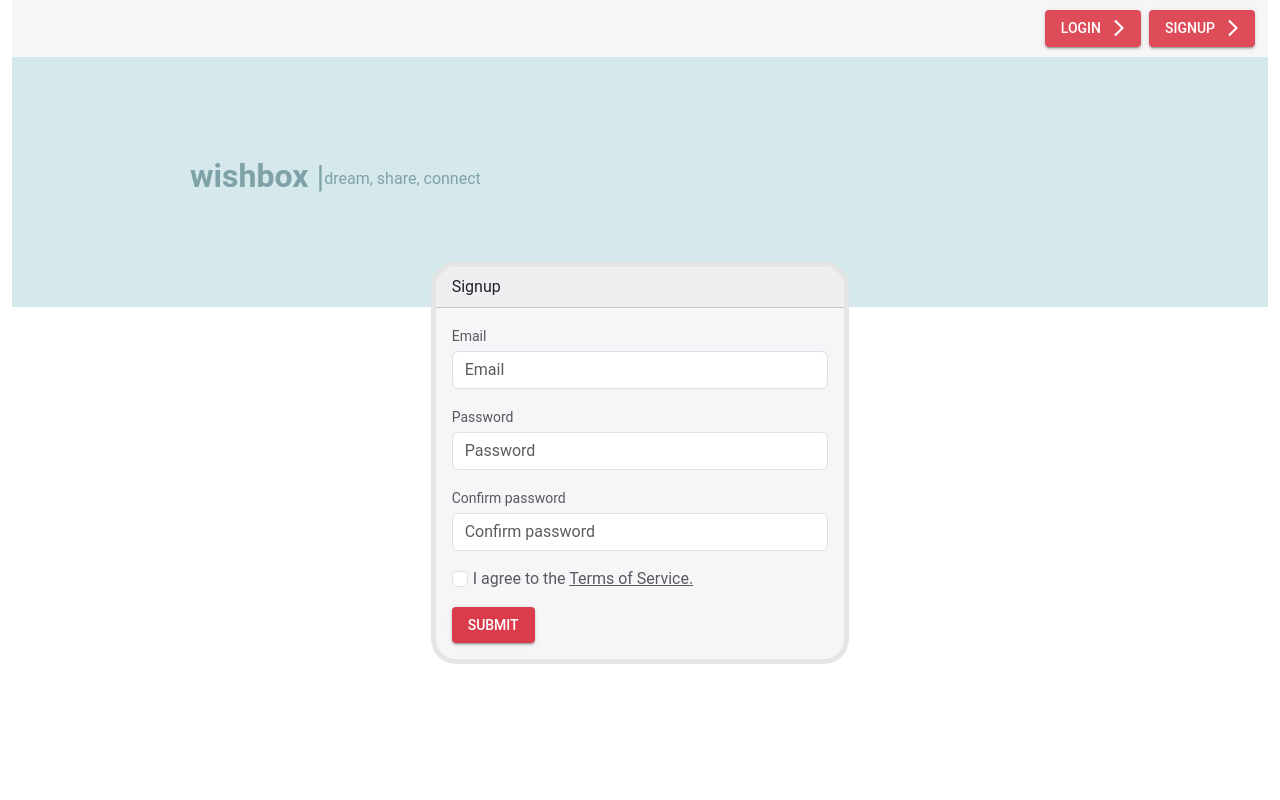
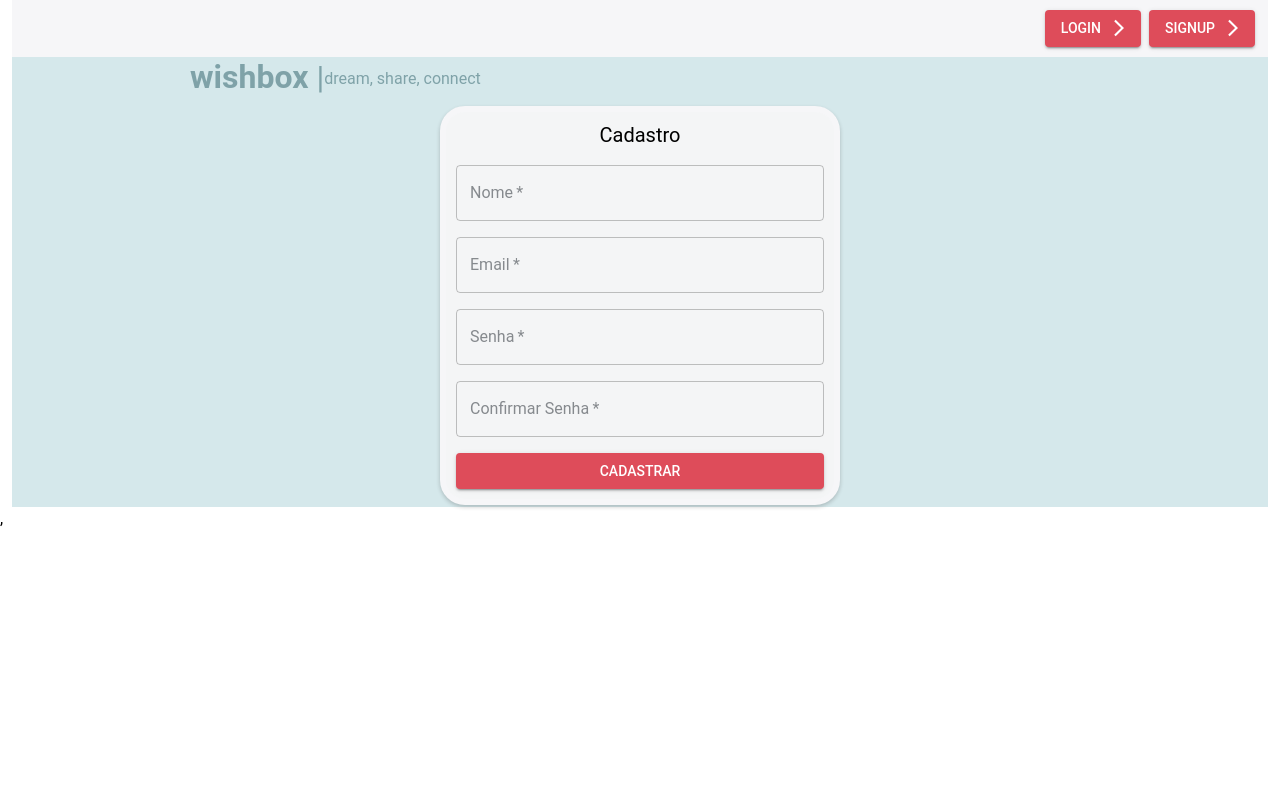
Before and after one commit to nestorjunior/list.me, a React (Vite) app: page /signup in a window 1280 px wide. Shown: the top 800 px of the page. Built offline with nearby package versions, Linux system fonts and the light colour scheme.

Commit message:
feat: component signup format

```diff
--- a/src/components/Signup/index.tsx
+++ b/src/components/Signup/index.tsx
@@ -1,6 +1,6 @@
 import React, { FormEvent, useState } from 'react';
 import { Modal } from '../Modal/index';
-import { Button } from '@mui/material';
+import { Box, Button, TextField, Typography } from '@mui/material';
 
 import {
 	SignupFormContainer,
@@ -9,57 +9,57 @@ import {
 } from './styles'
 
 export function Signup() {
-	const [email, setEmail] = useState<string>('');
-  const [password, setPassword] = useState<string>('');
-	const [confirmPassword, setConfirmPassword] = useState<string>('');
-	const [agreeToTerms, setAgreeToTerms] = useState<boolean>(false);
-  const [error, setError] = useState<string>('');
-	const [openModal, setOpenModal] = useState(false);
+	// const [email, setEmail] = useState<string>('');
+  // const [password, setPassword] = useState<string>('');
+	// const [confirmPassword, setConfirmPassword] = useState<string>('');
+	// const [agreeToTerms, setAgreeToTerms] = useState<boolean>(false);
+  // const [error, setError] = useState<string>('');
+	// const [openModal, setOpenModal] = useState(false);
 
-	const handleOpenModal = () => {
-		setOpenModal(true)
-	};
+	// const handleOpenModal = () => {
+	// 	setOpenModal(true)
+	// };
 
-	const handleCloseModal = () => {
-		setOpenModal(false)
-	};
+	// const handleCloseModal = () => {
+	// 	setOpenModal(false)
+	// };
 
-	const handleSubmit = async (event: FormEvent<HTMLFormElement>) => {
-		event.preventDefault();
-		if (!validateEmail(email)) {
-			setError('Invalid email');
-			return;
-		}
+	// const handleSubmit = async (event: FormEvent<HTMLFormElement>) => {
+	// 	event.preventDefault();
+	// 	if (!validateEmail(email)) {
+	// 		setError('Invalid email');
+	// 		return;
+	// 	}
 
-		if (!validatePassword(password)) {
-			setError('Password must be at least 6 characters long');
-			return;
-		}
+	// 	if (!validatePassword(password)) {
+	// 		setError('Password must be at least 6 characters long');
+	// 		return;
+	// 	}
 
-		if (password !== confirmPassword) {
-			console.log('Passwords do not match');
-      return;
-		}
+	// 	if (password !== confirmPassword) {
+	// 		console.log('Passwords do not match');
+  //     return;
+	// 	}
 
-		if (!agreeToTerms) {
-			console.log('You must agree to the terms');
-			return;
-		}
+	// 	if (!agreeToTerms) {
+	// 		console.log('You must agree to the terms');
+	// 		return;
+	// 	}
 
-	};
+	// };
 
-	const validateEmail = (email: string): boolean => {
-    const emailRegex = /^[^\s@]+@[^\s@]+\.[^\s@]+$/;
-    return emailRegex.test(email);
-  };
+	// const validateEmail = (email: string): boolean => {
+  //   const emailRegex = /^[^\s@]+@[^\s@]+\.[^\s@]+$/;
+  //   return emailRegex.test(email);
+  // };
 
-	const validatePassword = (password: string): boolean => {
-		return password.length >= 6;
-	}
+	// const validatePassword = (password: string): boolean => {
+	// 	return password.length >= 6;
+	// }
 
 	return (
 		<>
-			<SignupFormContainer>
+			{/* <SignupFormContainer>
 				<div className="col-sm-4">
 					<SignupFormStyled className="card mb-4">
 						<div className="card-header">Signup</div>
@@ -124,14 +124,66 @@ export function Signup() {
 					</SignupFormStyled>
 				</div>
 
-			</SignupFormContainer>
+			</SignupFormContainer> */}
 
-			<Modal isOpen={openModal} onClose={handleCloseModal}>
+			{/* <Modal isOpen={openModal} onClose={handleCloseModal}>
 				<p>Lorem ipsum dolor sit amet, consectetur adipiscing elit. Etiam scelerisque dui nibh, nec dapibus odio consectetur non. Vestibulum in odio sit amet nibh vestibulum facilisis eu nec nisl. Nullam rhoncus libero dui, a interdum augue vehicula ut. Etiam rutrum, libero quis sodales aliquet, ipsum purus lacinia magna, id consectetur lacus massa et urna. Curabitur sit amet rutrum dolor. Quisque aliquam erat in ligula tempor tincidunt ut at dui. Mauris sollicitudin magna at quam imperdiet posuere. Aliquam quis lacus sed eros convallis efficitur. Integer id turpis bibendum, sagittis felis et, egestas nunc. Nunc hendrerit elit id libero porttitor, nec efficitur urna congue.</p>
 				<p>Integer convallis eget leo eu maximus. Maecenas et lorem ex. Aliquam vehicula, orci vitae luctus commodo, risus est molestie nibh, vel faucibus est felis nec arcu. Duis dignissim sit amet libero et facilisis. Integer eget dolor quis lectus commodo rutrum. Vivamus dapibus, libero eget rhoncus mattis, augue nulla rhoncus ante, ac tincidunt purus leo vel dolor. Mauris mollis ante eu rutrum dictum. Maecenas dignissim neque quis lacus pretium consequat. Nullam non metus massa. Cras sollicitudin, est ac euismod egestas, orci ipsum ultrices mi, rutrum iaculis sem mi eget magna. Ut non est odio.</p>
 				<p>Nulla et augue id lectus viverra pretium ut quis dolor. Nullam vitae accumsan justo, interdum mollis arcu. Cras non lacus massa. Vestibulum ante ipsum primis in faucibus orci luctus et ultrices posuere cubilia curae; In hac habitasse platea dictumst. Pellentesque habitant morbi tristique senectus et netus et malesuada fames ac turpis egestas. Ut gravida, odio eget accumsan pellentesque, sem nibh ultrices metus, ut sollicitudin diam justo et lorem. Suspendisse tristique risus quis molestie dapibus. Maecenas tempor in odio at eleifend. Aliquam tristique rhoncus urna. Aliquam laoreet ante et est bibendum pellentesque. Duis porttitor purus non massa sodales ultrices</p>
-			</Modal>
-
+			</Modal> */}
+				<Box
+					component="form"
+					sx={{
+						display: 'flex',
+						flexDirection: 'column',
+						gap: 2,
+						width: '100%',
+						maxWidth: '400px',
+						backgroundColor: '#f4f5f6',
+						padding: '10px',
+						borderRadius: '25px',
+						border: '6px solid var(--white-100)',
+						boxShadow: '0px 2px 4px rgba(0, 0, 0, 0.2)',
+					}}
+				>
+					<Typography variant="h5" align="center">
+						Cadastro
+					</Typography>
+					<TextField
+						label="Nome"
+						variant="outlined"
+						fullWidth
+						required
+					/>
+					<TextField
+						label="Email"
+						variant="outlined"
+						fullWidth
+						required
+					/>
+					<TextField
+						label="Senha"
+						type="password"
+						variant="outlined"
+						fullWidth
+						required
+					/>
+					<TextField
+						label="Confirmar Senha"
+						type="password"
+						variant="outlined"
+						fullWidth
+						required
+					/>
+					<Button
+						type="submit"
+						variant="contained"
+						color="primary"
+						fullWidth
+					>
+						Cadastrar
+					</Button>
+				</Box>
 		</>
 	)
 }
--- a/src/pages/LoginPage/index.tsx
+++ b/src/pages/LoginPage/index.tsx
@@ -14,7 +14,7 @@ export function LoginPage () {
 						<Login />
 					</MainContainer>
 				</Header>
-				<Footer/>
+				{/* <Footer/> */}
 			</div>
 		</>
 	)
--- a/src/pages/SignupPage/index.tsx
+++ b/src/pages/SignupPage/index.tsx
@@ -3,15 +3,19 @@ import { Footer } from "../../components/Footer";
 import { Header } from "../../components/Header";
 import { Navbar } from "../../components/Navbar";
 import { Signup } from "../../components/Signup";
+import { MainContainer } from './styles';
 
 export function SignupPage() {
 	return(
 		<>
-			<div className="container-fluid p-x-0">
+			<div className="container-fluid">
 				<Navbar/>
-				<Header height="250px"/>
-				<Signup />
-				<Footer/>
+				<Header height="">
+					<MainContainer>
+						<Signup />
+					</MainContainer>
+				</Header>
+				{/* <Footer/> */}
 			</div>
 		</>
 	)
--- /dev/null
+++ b/src/pages/SignupPage/styles.ts
@@ -0,0 +1,6 @@
+import styled from 'styled-components';
+
+export const MainContainer = styled.div`
+	display: flex;
+	justify-content: center;
+`;
```
